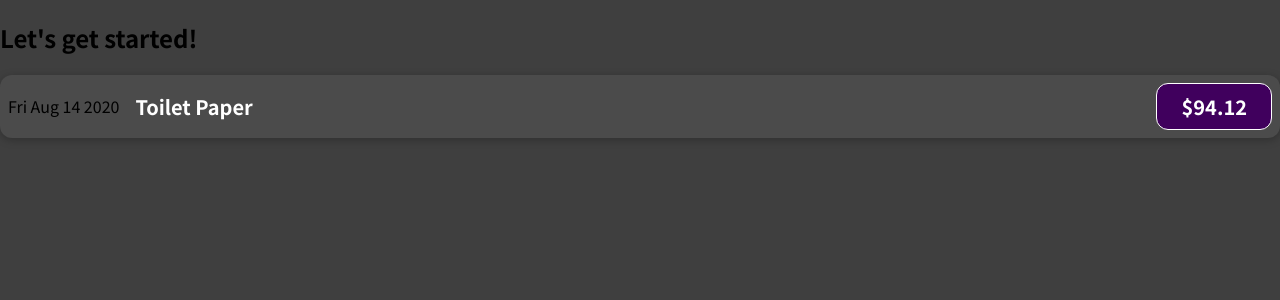
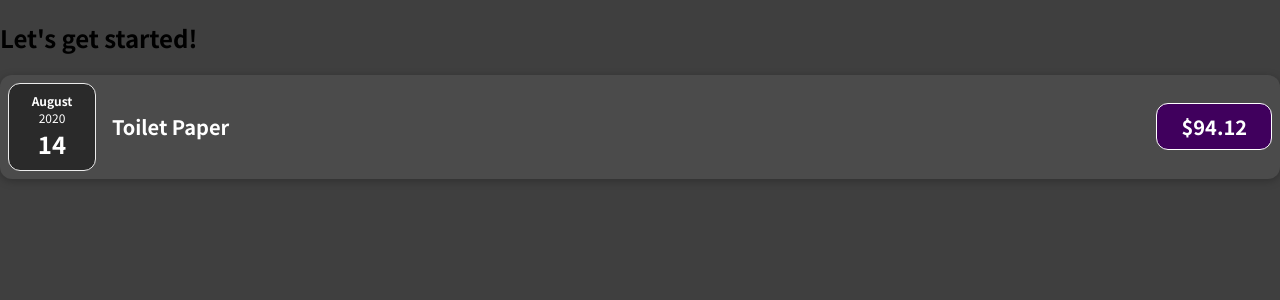
Before and after one commit to enguyen807/expense-tracker, a JavaScript app: page / in a window 1280 px wide. Shown: the top 300 px of the page. Built offline with nearby package versions, Linux system fonts and the light colour scheme.

Commit message:
Add expense date component

```diff
--- /dev/null
+++ b/src/components/ExpenseDate/ExpenseDate.css
@@ -0,0 +1,26 @@
+.expense-date {
+    display: flex;
+    flex-direction: column;
+    width: 5.5rem;
+    height: 5.5rem;
+    border: 1px solid #ececec;
+    background-color: #2a2a2a;
+    color: white;
+    border-radius: 12px;
+    align-items: center;
+    justify-content: center;
+}
+
+.expense-date__month {
+    font-size: 0.75rem;
+    font-weight: bold;
+}
+
+.expense-date__year {
+    font-size: 0.75rem;
+}
+
+.expense-date__day {
+    font-size: 1.5rem;
+    font-weight: bold;
+}
--- /dev/null
+++ b/src/components/ExpenseDate/ExpenseDate.js
@@ -0,0 +1,17 @@
+import './ExpenseDate.css';
+
+function ExpenseDate({ date }) {
+  const month = date.toLocaleString("en-US", { month: "long" });
+  const year = date.toLocaleString("en-US", { year: "numeric" });
+  const day = date.toLocaleString("en-US", { day: "2-digit" });
+
+  return (
+    <div className="expense-date">
+      <div className="expense-date__month">{month}</div>
+      <div className="expense-date__year">{year}</div>
+      <div className="expense-date__day">{day}</div>
+    </div>
+  );
+}
+
+export default ExpenseDate;
--- a/src/components/ExpenseItem/ExpenseItem.js
+++ b/src/components/ExpenseItem/ExpenseItem.js
@@ -1,9 +1,10 @@
-import './ExpenseItem.css';
+import "./ExpenseItem.css";
+import ExpenseDate from "../ExpenseDate/ExpenseDate";
 
-function ExpenseItem({date, title, amount}) {
+function ExpenseItem({ date, title, amount }) {
   return (
     <div className="expense-item">
-      <div>{date.toDateString()}</div>
+      <ExpenseDate date={date} />
       <div className="expense-item__description">
         <h2>{title}</h2>
         <div className="expense-item__price">${amount}</div>
```
